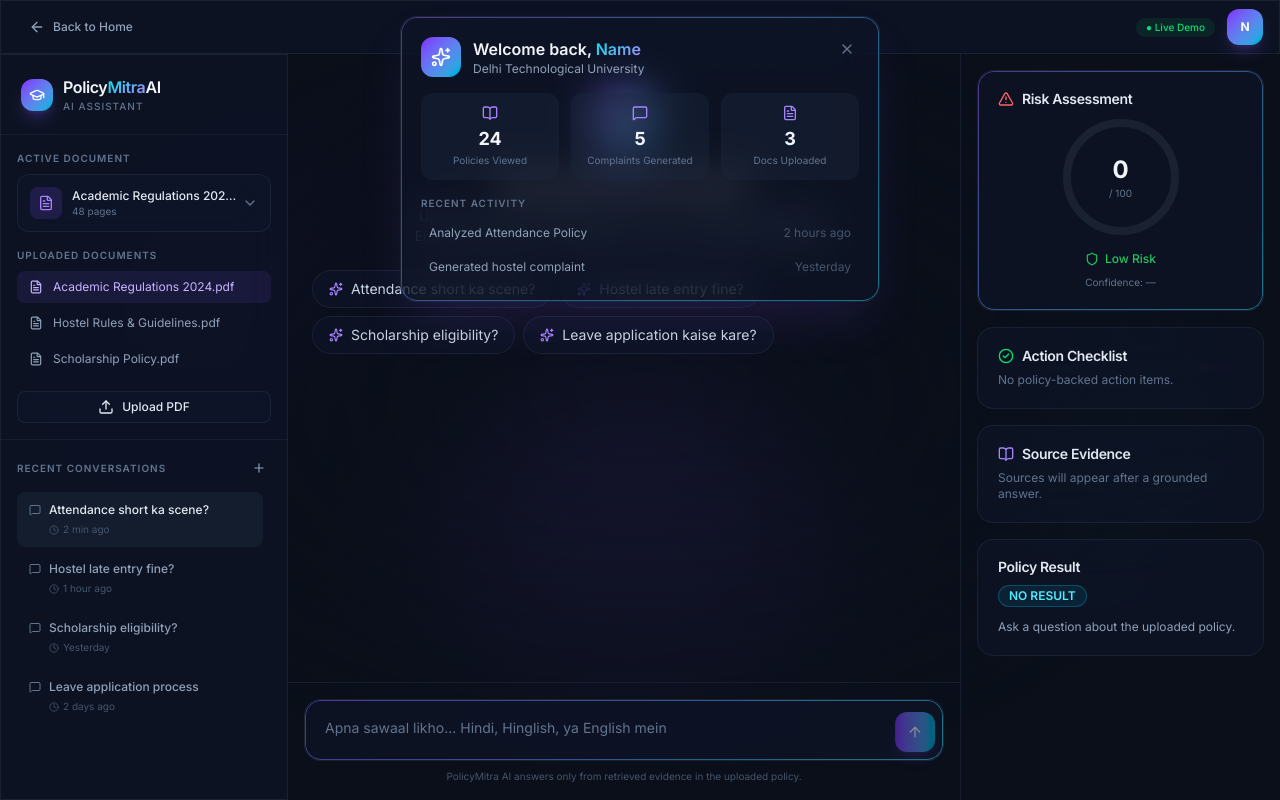
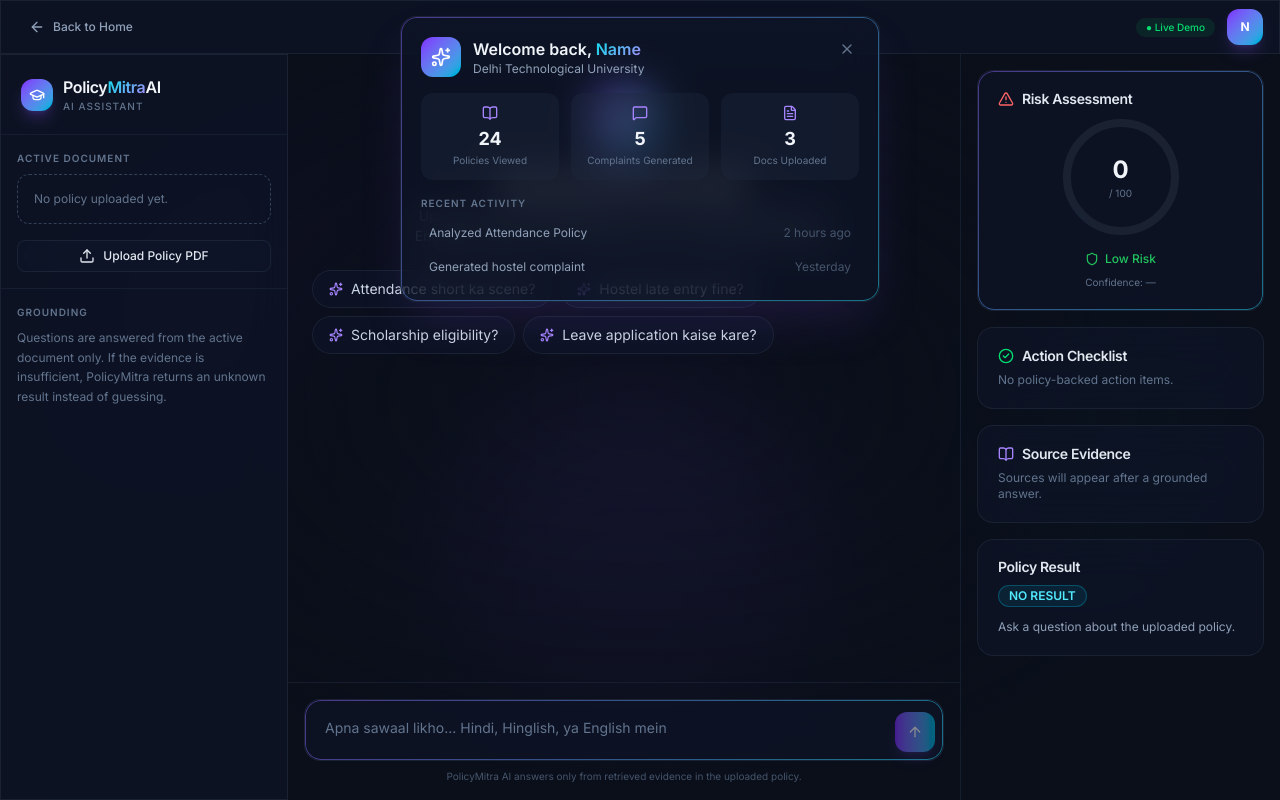
Before and after one commit to ishitaarya/Policy-Mitra-AI, a React (Vite) app in the folder frontend/: page /auth/sign-in in a window 1280 px wide. Both pictures are taken after typing "name@example.com", "Sample123" into the empty fields and a click on the button "Sign In". Built offline with nearby package versions, Linux system fonts and the light colour scheme.

Commit message:
ui: remove mock documents from live workspace

```diff
--- a/frontend/src/components/LeftSidebar.tsx
+++ b/frontend/src/components/LeftSidebar.tsx
@@ -1,20 +1,10 @@
 import { motion } from 'framer-motion'
-import {
-  ChevronDown,
-  Clock,
-  FileText,
-  MessageSquare,
-  Plus,
-  Upload,
-} from 'lucide-react'
+import { FileText, Upload } from 'lucide-react'
 import { useRef } from 'react'
 import { uploadPolicy } from '@/lib/api'
 import { Logo } from '@/components/Logo'
 import { Button } from '@/components/ui/button'
-import { ScrollArea } from '@/components/ui/scroll-area'
 import { Separator } from '@/components/ui/separator'
-import { documents, conversations } from '@/data/mock'
-import { cn } from '@/lib/utils'
 import type { UploadedDocument } from '@/types'
 
 interface LeftSidebarProps {
@@ -23,12 +13,9 @@
 }
 
 export function LeftSidebar({ activeDocument, onDocumentUploaded }: LeftSidebarProps) {
-  const mockActiveDoc = documents.find((d) => d.active)
   const fileInputRef = useRef<HTMLInputElement | null>(null)
 
-  const handleUploadClick = () => {
-    fileInputRef.current?.click()
-  }
+  const handleUploadClick = () => fileInputRef.current?.click()
 
   const handleFileChange = async (e: React.ChangeEvent<HTMLInputElement>) => {
     const file = e.target.files?.[0]
@@ -36,8 +23,7 @@
 
     try {
       const resp = await uploadPolicy(file)
-      // persist last uploaded document info locally
-      const saved = {
+      const saved: UploadedDocument = {
         document_id: resp.document_id,
         name: file.name,
         pages: resp.pages,
@@ -47,12 +33,11 @@
       }
       localStorage.setItem('policymitra_last_document', JSON.stringify(saved))
       onDocumentUploaded(saved)
-      window.alert(`Upload successful: ${file.name}`)
+      window.alert(`Policy indexed successfully: ${file.name}`)
     } catch (err: any) {
       console.error('upload error', err)
       window.alert(`Upload failed: ${err?.message ?? 'Unknown error'}`)
     } finally {
-      // reset input
       if (fileInputRef.current) fileInputRef.current.value = ''
     }
   }
@@ -64,119 +49,56 @@
       animate={{ x: 0, opacity: 1 }}
       transition={{ duration: 0.4 }}
     >
-      <div className="p-5">
-        <Logo />
-      </div>
-
+      <div className="p-5"><Logo /></div>
       <Separator className="bg-slate-800/60" />
 
-      <div className="p-4 space-y-4">
+      <div className="space-y-4 p-4">
         <div>
           <p className="mb-2 text-[10px] font-semibold uppercase tracking-widest text-slate-500">
             Active Document
           </p>
-          <motion.button
-            className="glass glass-hover flex w-full items-center justify-between rounded-xl p-3 text-left"
-            whileHover={{ scale: 1.01 }}
-          >
-            <div className="flex items-center gap-2.5 min-w-0">
+          {activeDocument ? (
+            <div className="glass flex items-center gap-2.5 rounded-xl p-3">
               <div className="flex h-8 w-8 shrink-0 items-center justify-center rounded-lg bg-violet-500/15">
                 <FileText className="h-4 w-4 text-violet-400" />
               </div>
               <div className="min-w-0">
-                <p className="truncate text-xs font-medium text-slate-200">
-                  {activeDocument?.name ?? mockActiveDoc?.name}
-                </p>
+                <p className="truncate text-xs font-medium text-slate-200">{activeDocument.name}</p>
                 <p className="text-[10px] text-slate-500">
-                  {activeDocument?.pages ?? mockActiveDoc?.pages} pages
+                  {activeDocument.pages} pages · {activeDocument.chunks_created} chunks
                 </p>
               </div>
             </div>
-            <ChevronDown className="h-4 w-4 shrink-0 text-slate-500" />
-          </motion.button>
+          ) : (
+            <div className="rounded-xl border border-dashed border-slate-700 p-4 text-xs text-slate-500">
+              No policy uploaded yet.
+            </div>
+          )}
         </div>
 
-        <div>
-          <p className="mb-2 text-[10px] font-semibold uppercase tracking-widest text-slate-500">
-            Uploaded Documents
-          </p>
-          <div className="space-y-1">
-            {documents.map((doc, i) => (
-              <motion.button
-                key={doc.id}
-                className={cn(
-                  'flex w-full items-center gap-2.5 rounded-lg px-3 py-2 text-left text-xs transition-colors',
-                  doc.active
-                    ? 'bg-violet-500/10 text-violet-300'
-                    : 'text-slate-400 hover:bg-slate-800/40 hover:text-slate-300'
-                )}
-                initial={{ opacity: 0, x: -10 }}
-                animate={{ opacity: 1, x: 0 }}
-                transition={{ delay: 0.05 * i }}
-                whileHover={{ x: 2 }}
-              >
-                <FileText className="h-3.5 w-3.5 shrink-0" />
-                <span className="truncate">{doc.name}</span>
-              </motion.button>
-            ))}
-          </div>
-        </div>
-
-        <>
         <input
           ref={fileInputRef}
           type="file"
-            accept="application/pdf"
+          accept="application/pdf,.pdf"
           className="hidden"
           onChange={handleFileChange}
         />
         <Button variant="secondary" className="w-full" size="sm" onClick={handleUploadClick}>
           <Upload className="h-4 w-4" />
-            Upload PDF
+          {activeDocument ? 'Upload Another PDF' : 'Upload Policy PDF'}
         </Button>
-        </>
       </div>
 
       <Separator className="bg-slate-800/60" />
 
-      <div className="flex flex-1 flex-col overflow-hidden p-4">
-        <div className="mb-3 flex items-center justify-between">
+      <div className="flex flex-1 flex-col p-4">
         <p className="text-[10px] font-semibold uppercase tracking-widest text-slate-500">
-            Recent Conversations
+          Grounding
         </p>
-          <Button variant="ghost" size="icon" className="h-6 w-6">
-            <Plus className="h-3.5 w-3.5" />
-          </Button>
-        </div>
-
-        <ScrollArea className="flex-1">
-          <div className="space-y-1 pr-2">
-            {conversations.map((conv, i) => (
-              <motion.button
-                key={conv.id}
-                className={cn(
-                  'flex w-full flex-col rounded-lg px-3 py-2.5 text-left transition-colors',
-                  i === 0
-                    ? 'bg-slate-800/50 text-slate-200'
-                    : 'text-slate-400 hover:bg-slate-800/30 hover:text-slate-300'
-                )}
-                initial={{ opacity: 0 }}
-                animate={{ opacity: 1 }}
-                transition={{ delay: 0.1 * i }}
-                whileHover={{ x: 2 }}
-              >
-                <div className="flex items-center gap-2">
-                  <MessageSquare className="h-3 w-3 shrink-0 text-slate-500" />
-                  <span className="truncate text-xs font-medium">{conv.title}</span>
-                </div>
-                <div className="mt-1 flex items-center gap-1 pl-5">
-                  <Clock className="h-2.5 w-2.5 text-slate-600" />
-                  <span className="text-[10px] text-slate-600">{conv.timestamp}</span>
-                </div>
-              </motion.button>
-            ))}
-          </div>
-        </ScrollArea>
+        <p className="mt-2 text-xs leading-relaxed text-slate-500">
+          Questions are answered from the active document only. If the evidence is insufficient,
+          PolicyMitra returns an unknown result instead of guessing.
+        </p>
       </div>
     </motion.aside>
   )
```
Lines whose indentation alone changed are shown as unchanged.
